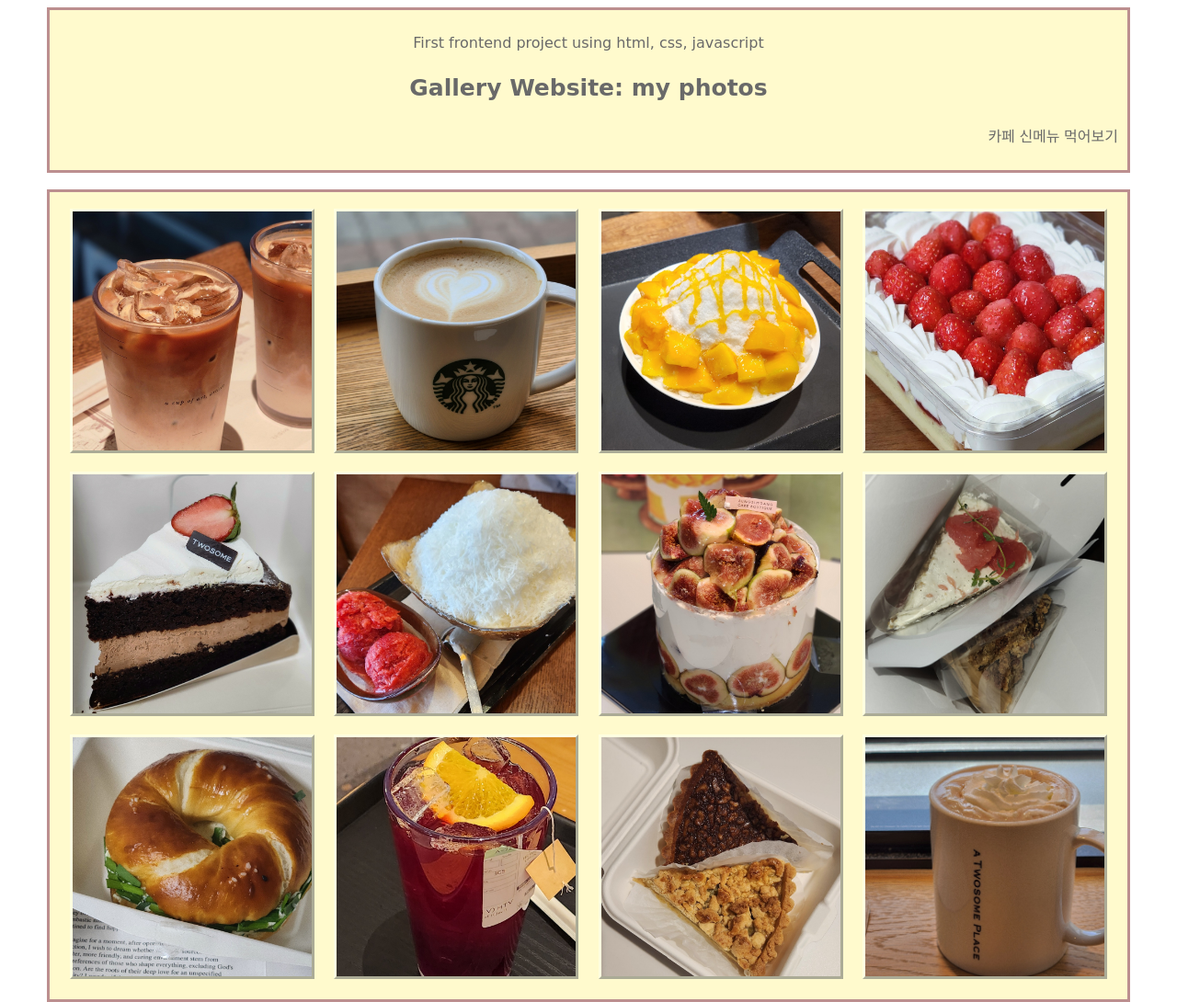
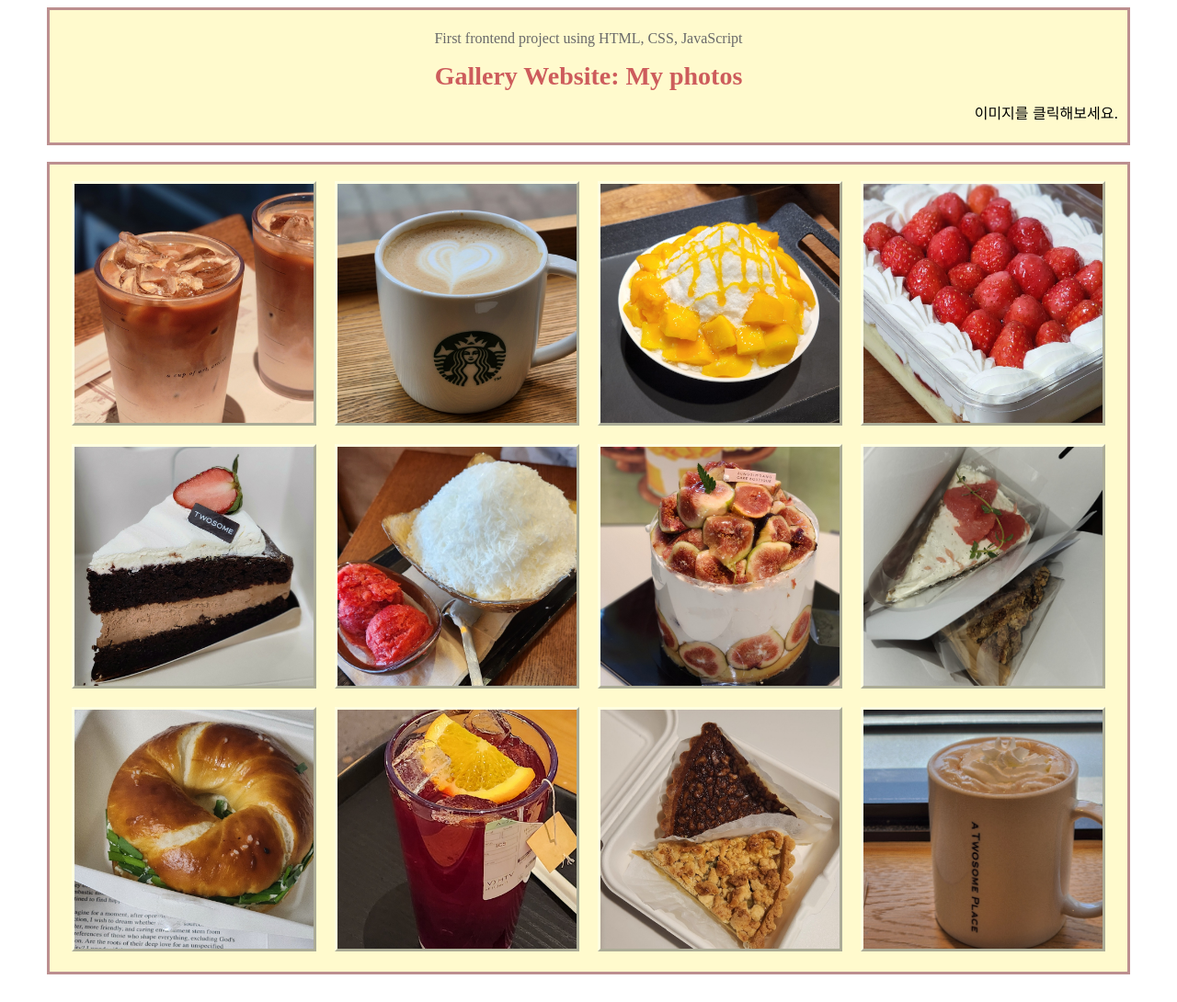
Before and after one commit to hy2580/webGallery, a plain HTML site: page index.html in a window 1280 px wide. Shown: the whole page at 92% size. After the commit the page ends 1068 px from the top, so only its background shows below. Drawn offline with Linux system fonts and the light colour scheme.

Commit message:
code fix

```diff
--- a/index.html
+++ b/index.html
@@ -7,7 +7,7 @@
 
         .container {
             text-align: center;
-            font-family: cursive, sans-serif;
+            font-family: Times New Roman, sans-serif;
 
             max-width: 90vw;
             width: 100%;
@@ -18,6 +18,7 @@
         }
 
         p{
+            line-height:60%;
             color:dimgrey;
         }
 
@@ -38,9 +39,9 @@
 
     <!--main-->
     <div class="main container">
-        <p>First frontend project using html, css, javascript</p>
-        <p style="font-size: 25px; font-weight: bold; ">Gallery Website: my photos</p>
-        <p style="text-align: right; font-family:Tahoma,serif;">카페 신메뉴 먹어보기</p>
+        <p>First frontend project using HTML, CSS, JavaScript</p>
+        <p style="font-size: 28px; font-weight: bold; color:indianred; ">Gallery Website: My photos</p>
+        <p style="text-align: right; font-family:Tahoma,serif;color:black">이미지를 클릭해보세요.</p>
     </div>
     <br>
     <!--gallery-->
```
